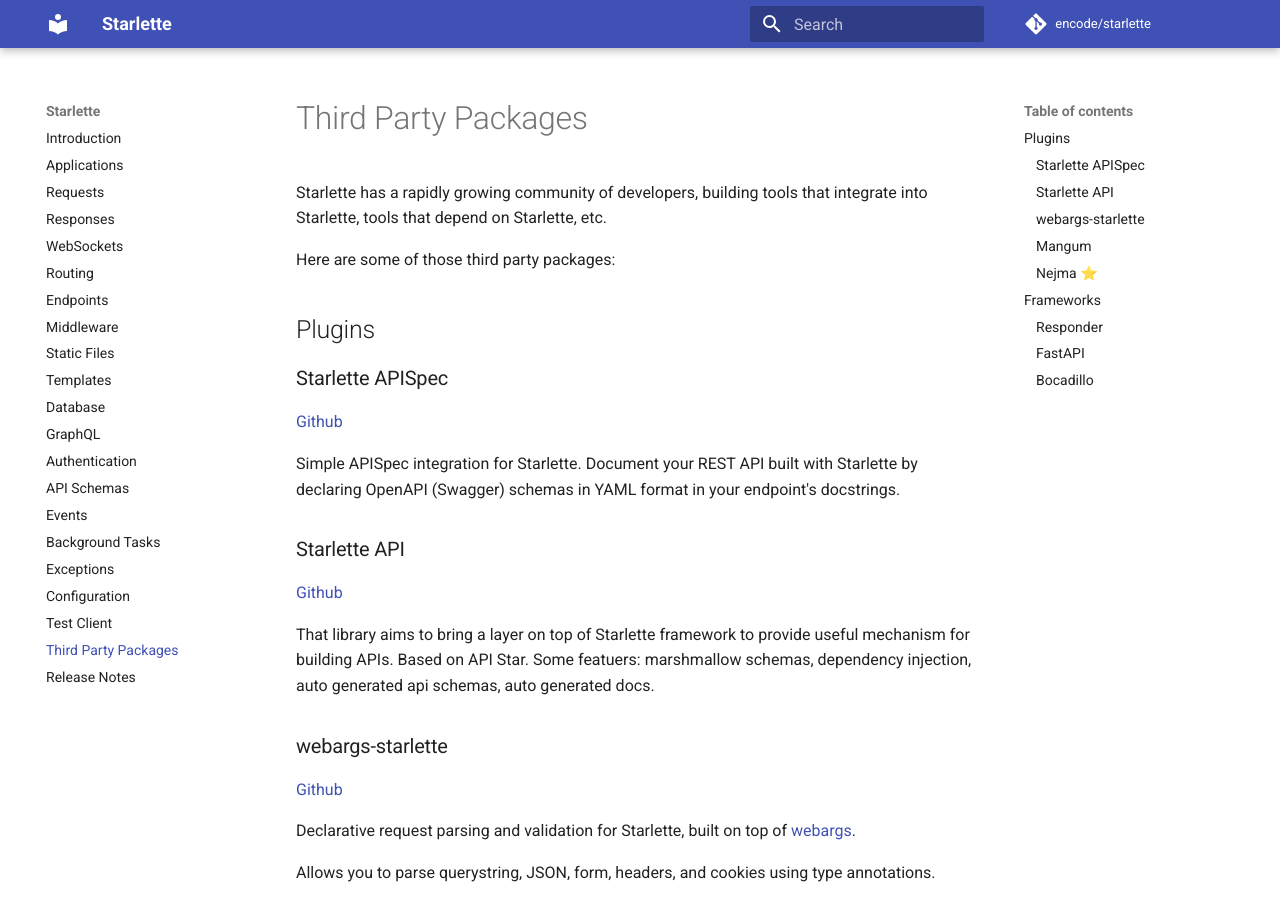
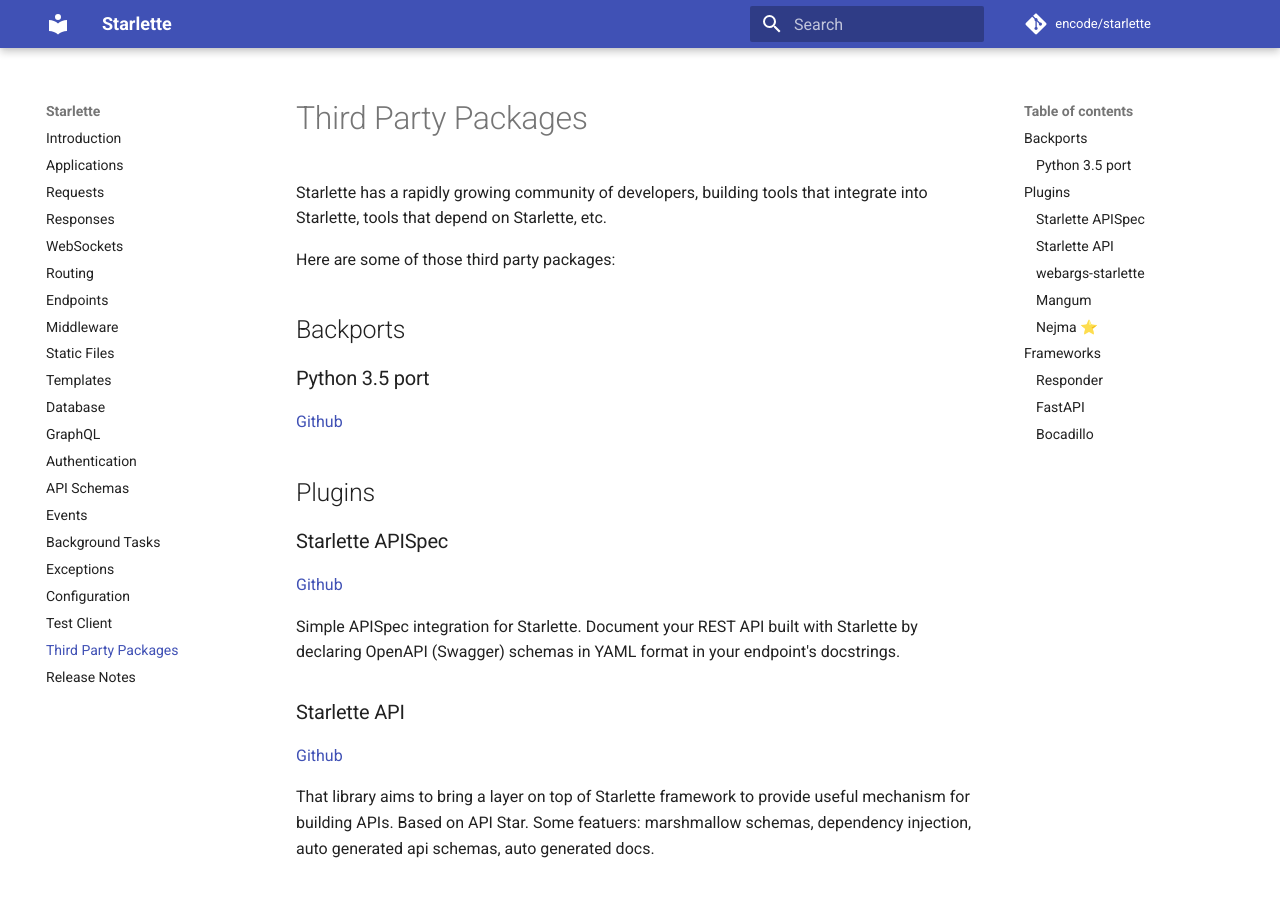
Before and after one commit to hidraco/starlette, an MkDocs documentation site: the page built from docs/third-party-packages.md, in a window 1280 px wide and 900 px high. Built offline with MkDocs 1.6.1 and Material for MkDocs 9.7.7, drawn with Linux system fonts in a browser that asks for light colours; comment, search, counter and statistics services are not loaded.

Commit message:
Adds python 3.5 port note to third party packages (#414)

```diff
--- a/docs/third-party-packages.md
+++ b/docs/third-party-packages.md
@@ -2,6 +2,13 @@
 Starlette has a rapidly growing community of developers, building tools that integrate into Starlette, tools that depend on Starlette, etc.
 
 Here are some of those third party packages:
+
+
+## Backports
+
+### Python 3.5 port
+
+<a href="https://github.com/em92/starlette" target="_blank">Github</a>
 
 ## Plugins
 
```
